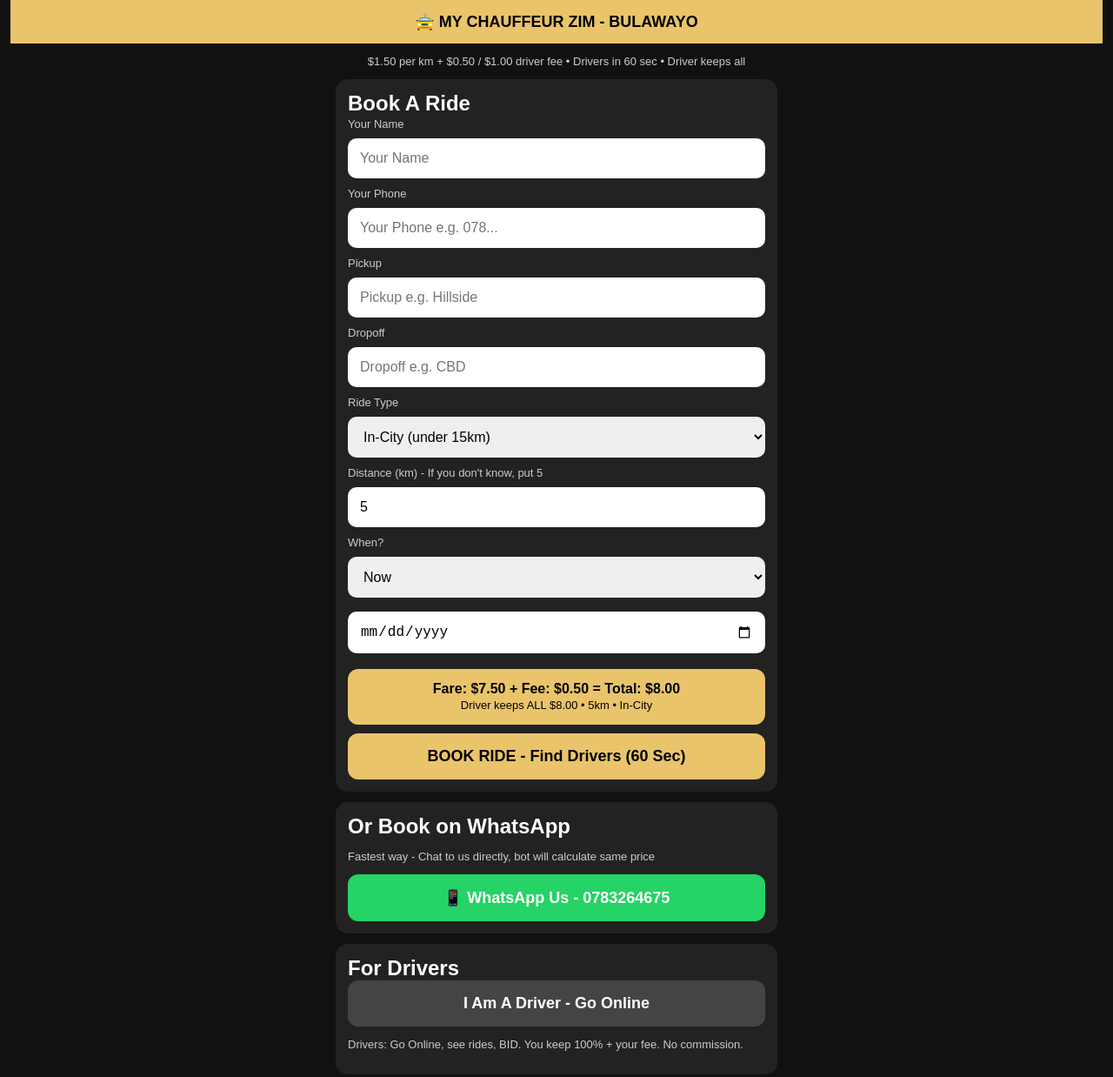
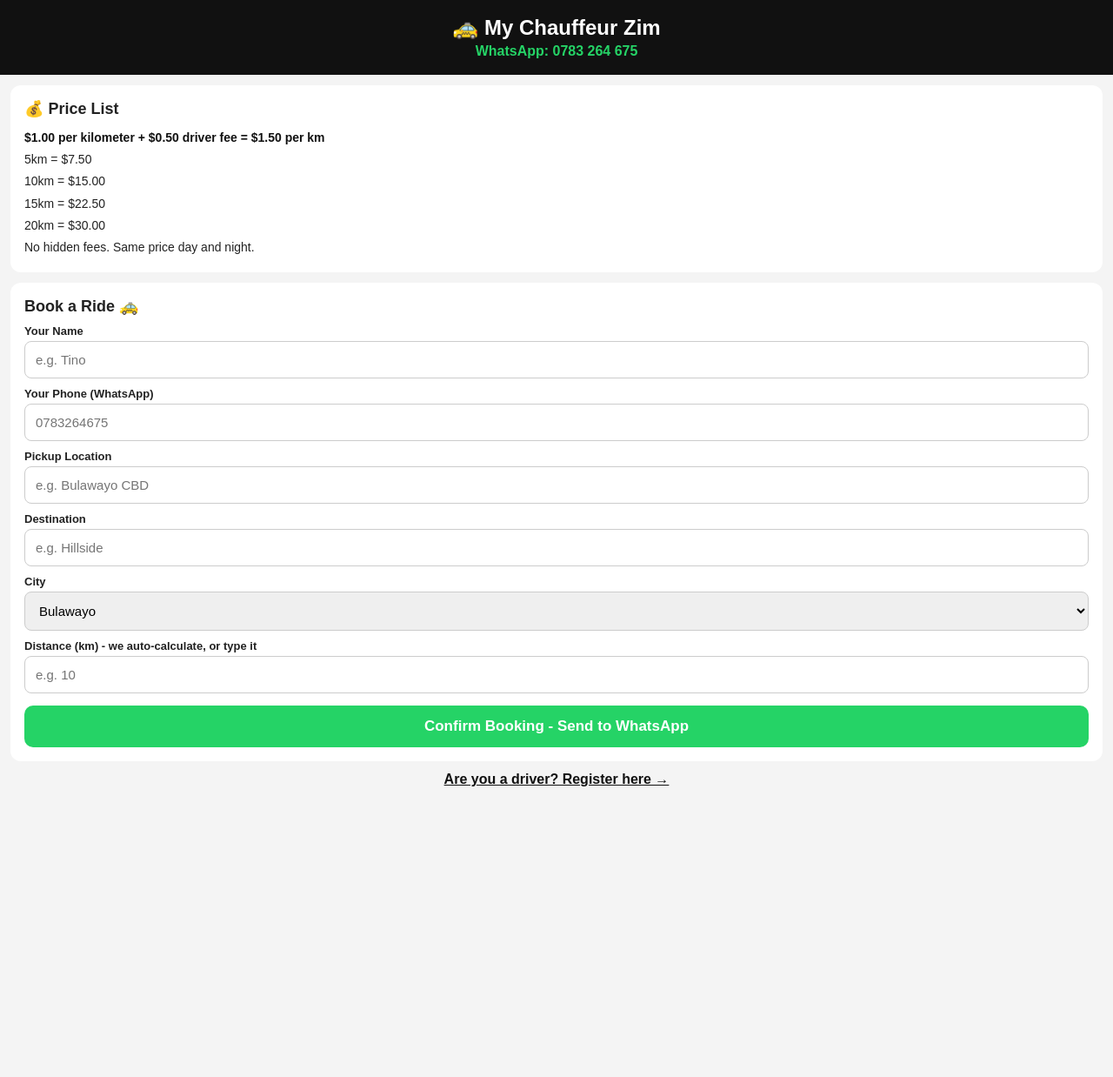
Before and after one commit to tinevimbomatthew-beep/My-Chauffeur-Zim-, a website: page index.html in a window 1280 px wide. Shown: the top 1238 px of the page at 87% size. After the commit the page ends 915 px from the top, so only its background shows below. Drawn offline with nearby package versions, Linux system fonts and the light colour scheme.

Commit message:
Update index.html

```diff
--- a/index.html
+++ b/index.html
@@ -1,193 +1,183 @@
 <!DOCTYPE html>
-<html lang="en"><head><meta charset="utf-8"><meta name="viewport" content="width=device-width,initial-scale=1">
-<title>My Chauffeur Zim - Book a Ride Bulawayo</title>
+<html lang="en">
+<head>
+<meta charset="UTF-8">
+<meta name="viewport" content="width=device-width, initial-scale=1.0">
+<title>My Chauffeur Zim - Book a Ride</title>
 <style>
-body{margin:0;font-family:sans-serif;background:#111;color:#fff;text-align:center;padding:0 12px 30px}
-.top{background:#E9C46A;color:#000;padding:14px;font-weight:bold;font-size:18px}
-.card{background:#222;margin:12px auto;max-width:480px;padding:14px;border-radius:14px;text-align:left}
-input,select{width:100%;padding:14px;margin:8px 0;border-radius:10px;border:none;font-size:16px;box-sizing:border-box}
-.btn{display:block;width:100%;padding:16px;border-radius:12px;border:none;font-size:18px;font-weight:bold;text-decoration:none;text-align:center;box-sizing:border-box;cursor:pointer}
-.green{background:#25D366;color:#fff}.gold{background:#E9C46A;color:#000}.dark{background:#444;color:#fff}
-.small{font-size:13px;color:#ccc}
-.pricebox{background:#E9C46A;color:#000;padding:14px;border-radius:12px;text-align:center;font-weight:bold;margin:10px 0}
-.driver{background:#333;padding:12px;border-radius:10px;margin:8px 0}
-.timer{color:#E9C46A;font-weight:bold}
-</style></head><body>
-<div class="top">🚖 MY CHAUFFEUR ZIM - BULAWAYO</div>
-<p class="small">$1.50 per km + $0.50 / $1.00 driver fee • Drivers in 60 sec • Driver keeps all</p>
+    * { box-sizing: border-box; margin: 0; padding: 0; font-family: Arial, sans-serif; }
+  body { background: #f4f4f4; color: #222; }
+  .top { background: #111; color: #fff; padding: 18px; text-align: center; }
+  .top h1 { font-size: 24px; }
+  .top p { color: #25D366; margin-top: 4px; font-weight: bold; }
+  .box { background: #fff; margin: 12px; padding: 16px; border-radius: 12px; }
+  h2 { font-size: 18px; margin-bottom: 10px; }
+  label { display: block; font-size: 13px; font-weight: bold; margin: 10px 0 4px; }
+  input, select { width: 100%; padding: 12px; border: 1px solid #ccc; border-radius: 8px; font-size: 15px; }
+  button { width: 100%; padding: 14px; border: none; border-radius: 10px; background: #25D366; color: #fff; font-size: 17px; font-weight: bold; margin-top: 14px; cursor: pointer; }
+  button:disabled { background: #999; }
+  .price-box { background: #eafff1; border: 1px solid #25D366; padding: 12px; border-radius: 10px; margin-top: 12px; font-size: 15px; line-height: 1.6; display: none; }
+  .msg { margin-top: 12px; padding: 12px; border-radius: 8px; display: none; font-size: 14px; line-height: 1.5; }
+  .ok { background: #eafff1; display: block; }
+  .err { background: #ffe5e5; display: block; }
+  .prices { font-size: 14px; line-height: 1.8; }
+  .prices b { color: #111; }
+  .links { text-align: center; margin: 10px; }
+  .links a { color: #111; font-weight: bold; }
+</style>
+</head>
+<body>
 
-<div class="card">
-<h2 style="margin:0">Book A Ride</h2>
-<label class="small">Your Name</label>
-<input id="name" placeholder="Your Name">
-<label class="small">Your Phone</label>
-<input id="phone" placeholder="Your Phone e.g. 078...">
-<label class="small">Pickup</label>
-<input id="pickup" placeholder="Pickup e.g. Hillside">
-<label class="small">Dropoff</label>
-<input id="dropoff" placeholder="Dropoff e.g. CBD">
-<label class="small">Ride Type</label>
-<select id="rideType" onchange="updatePrice()">
-  <option value="In-City">In-City (under 15km)</option>
-  <option value="Outside City">Outside City (15km+)</option>
-</select>
-<label class="small">Distance (km) - If you don't know, put 5</label>
-<input id="km" type="number" value="5" min="1" oninput="updatePrice()">
-<label class="small">When?</label>
-<select id="when"><option>Now</option><option>Later Today</option><option>Tomorrow</option></select>
-<input id="date" type="date">
-
-<div class="pricebox" id="priceBox">
-  Fare: $7.50 + Fee: $0.50 = Total: $8.00<br>
-  <span style="font-size:13px;font-weight:normal">Driver keeps ALL $8.00</span>
+<div class="top">
+  <h1>🚕 My Chauffeur Zim</h1>
+  <p>WhatsApp: 0783 264 675</p>
 </div>
 
-<button class="btn gold" onclick="bookWeb()">BOOK RIDE - Find Drivers (60 Sec)</button>
-<div id="result"></div>
-<div id="driversList"></div>
+<div class="box">
+  <h2>💰 Price List</h2>
+  <div class="prices">
+    <b>$1.00 per kilometer + $0.50 driver fee = $1.50 per km</b><br>
+    5km = $7.50<br>
+    10km = $15.00<br>
+    15km = $22.50<br>
+    20km = $30.00<br>
+    No hidden fees. Same price day and night.
+  </div>
 </div>
 
-<div class="card">
-<h2 style="margin:0">Or Book on WhatsApp</h2>
-<p class="small">Fastest way - Chat to us directly, bot will calculate same price</p>
-<a class="btn green" href="https://wa.me/263783264675?text=Hi%20My%20Chauffeur%20Zim%20I%20want%20a%20ride">📱 WhatsApp Us - 0783264675</a>
+<div class="box">
+  <h2>Book a Ride 🚕</h2>
+  <form id="bookForm">
+    <label>Your Name</label>
+    <input id="name" required placeholder="e.g. Tino">
+
+    <label>Your Phone (WhatsApp)</label>
+    <input id="phone" required placeholder="0783264675">
+
+    <label>Pickup Location</label>
+    <input id="pickup" required placeholder="e.g. Bulawayo CBD">
+
+    <label>Destination</label>
+    <input id="destination" required placeholder="e.g. Hillside">
+
+    <label>City</label>
+    <select id="city">
+      <option>Harare</option>
+      <option selected>Bulawayo</option>
+      <option>Mutare</option>
+      <option>Gweru</option>
+      <option>Masvingo</option>
+      <option>Kwekwe</option>
+      <option>Victoria Falls</option>
+    </select>
+
+    <label>Distance (km) - we auto-calculate, or type it</label>
+    <input id="km" type="number" step="0.1" required placeholder="e.g. 10">
+
+    <div class="price-box" id="priceBox"></div>
+
+    <button type="submit" id="btn">Confirm Booking - Send to WhatsApp</button>
+  </form>
+  <div class="msg" id="msg"></div>
 </div>
 
-<div class="card">
-<h2 style="margin:0">For Drivers</h2>
-<a class="btn dark" href="driver.html">I Am A Driver - Go Online</a>
-<p class="small">Drivers: Go Online, see rides, BID. You keep 100% + your fee. No commission.</p>
+<div class="links">
+  <a href="driver.html">Are you a driver? Register here →</a>
 </div>
-<p class="small">My Chauffeur Zim • 0783264675 • Bulawayo</p>
 
 <script src="https://cdn.jsdelivr.net/npm/@supabase/supabase-js@2"></script>
 <script>
-let sb=null; try{ sb=window.supabase.createClient("https://mogkiebjvlifeybvsoe.supabase.co","sb_publishable_Ahk3owY4S6SWC7klW9ArRw_TaQIho5f"); }catch(e){}
+  // --- PUT YOUR KEYS HERE ---
+  const SUPABASE_URL = 'YOUR_SUPABASE_URL';
+  const SUPABASE_ANON_KEY = 'YOUR_SUPABASE_ANON_KEY';
+  const supabase = window.supabase.createClient(SUPABASE_URL, SUPABASE_ANON_KEY);
 
-// === FINAL PRICING: $1.50 per km, driver adds fee, keeps ALL ===
-function calcFare(km){
-  km = Number(km) || 0;
-  if(km < 1) km = 1;
-  return (km * 1.50);
-}
-function calcFee(km, rideType){
-  km = Number(km) || 0;
-  let type = (rideType || '').toLowerCase();
-  if(type.includes('outside') || type.includes('out') || km >= 15) return 1.00;
-  return 0.50;
-}
-function calcTotal(km, rideType){
-  return calcFare(km) + calcFee(km, rideType);
-}
+  const PER_KM = 1.50;
+  const kmInput = document.getElementById('km');
+  const priceBox = document.getElementById('priceBox');
+  const msg = document.getElementById('msg');
 
-function updatePrice(){
-  let km = Number(document.getElementById('km').value) || 5;
-  let rideType = document.getElementById('rideType').value;
-  let fare = calcFare(km);
-  let fee = calcFee(km, rideType);
-  let total = fare + fee;
-  document.getElementById('priceBox').innerHTML = `Fare: $${fare.toFixed(2)} + Fee: $${fee.toFixed(2)} = Total: $${total.toFixed(2)}<br><span style="font-size:13px;font-weight:normal">Driver keeps ALL $${total.toFixed(2)} • ${km}km • ${rideType}</span>`;
-  return {fare, fee, total};
-}
+  function showPrice() {
+    const km = parseFloat(kmInput.value);
+    if (!km || km <= 0) { priceBox.style.display = 'none'; return; }
+    const total = (km * PER_KM).toFixed(2);
+    priceBox.style.display = 'block';
+    priceBox.innerHTML = `Distance: <b>${km}km</b><br>Pricing: $1.00/km + $0.50 fee = $1.50/km<br><b>Total: $${total}</b>`;
+  }
+  kmInput.addEventListener('input', showPrice);
 
-let currentRideId = null;
-let countdownTimer = null;
+  // Auto-calculate distance when pickup/destination change
+  async function autoKm() {
+    const pickup = document.getElementById('pickup').value.trim();
+    const dest = document.getElementById('destination').value.trim();
+    const city = document.getElementById('city').value;
+    if (!pickup || !dest) return;
+    try {
+      async function geo(place) {
+        const r = await fetch(`https://nominatim.openstreetmap.org/search?format=json&q=${encodeURIComponent(place + ', ' + city + ', Zimbabwe')}&limit=1`);
+        const d = await r.json();
+        return d[0] ? { lat: d[0].lat, lon: d[0].lon } : null;
+      }
+      const a = await geo(pickup);
+      const b = await geo(dest);
+      if (!a || !b) return;
+      const r = await fetch(`https://router.project-osrm.org/route/v1/driving/${a.lon},${a.lat};${b.lon},${b.lat}?overview=false`);
+      const d = await r.json();
+      if (d.routes && d.routes[0]) {
+        kmInput.value = (d.routes[0].distance / 1000).toFixed(1);
+        showPrice();
+      }
+    } catch (e) {}
+  }
+  document.getElementById('destination').addEventListener('change', autoKm);
 
-async function bookWeb(){
-  const name=document.getElementById('name').value.trim();
-  const phone=document.getElementById('phone').value.trim();
-  const pickup=document.getElementById('pickup').value.trim();
-  const dropoff=document.getElementById('dropoff').value.trim();
-  const km = Number(document.getElementById('km').value) || 5;
-  const rideType = document.getElementById('rideType').value;
-  const when = document.getElementById('when').value;
-  const date = document.getElementById('date').value;
-  if(!pickup||!dropoff){ alert('Put pickup + dropoff'); return; }
-  if(!phone){ alert('Put your phone so driver can call you'); return; }
+  document.getElementById('bookForm').addEventListener('submit', async (e) => {
+    e.preventDefault();
+    const btn = document.getElementById('btn');
+    btn.disabled = true; btn.textContent = 'Sending...';
+    msg.className = 'msg'; msg.style.display = 'none';
 
-  let {fare, fee, total} = updatePrice();
+    const name = document.getElementById('name').value.trim();
+    const phoneRaw = document.getElementById('phone').value.trim();
+    const phone = phoneRaw.replace(/[^0-9]/g, '');
+    // Normalize to 263...
+    let fullPhone = phone;
+    if (phone.startsWith('0')) fullPhone = '263' + phone.slice(1);
+    if (phone.length === 9) fullPhone = '263' + phone;
 
-  document.getElementById('result').innerHTML=`<p>✅ Ride posted! <br>Fare $${fare.toFixed(2)} + Fee $${fee.toFixed(2)} = <b>Total $${total.toFixed(2)}</b><br><br><span class="timer" id="countdown">⏱️ 60s left - Waiting for first 5 drivers to BID...</span></p>`;
-  document.getElementById('driversList').innerHTML = '';
+    const pickup = document.getElementById('pickup').value.trim();
+    const destination = document.getElementById('destination').value.trim();
+    const city = document.getElementById('city').value;
+    const km = parseFloat(kmInput.value);
+    const total = (km * PER_KM).toFixed(2);
 
-  if(sb){
-    try{
-      const {data} = await sb.from('rides').insert([{
-        customer_name: name,
-        customer_phone: phone,
-        pickup, dropoff, km,
-        ride_type: rideType,
-        price: fare,
-        driver_fee: fee,
-        total_price: total,
-        datetime: date + ' ' + when,
-        city: 'Bulawayo',
-        status: 'waiting'
-      }]).select().single();
-      if(data) currentRideId = data.id;
-    }catch(e){ console.log(e); }
-  }
+    // --- THIS IS WHAT THE BOT LOOKS FOR ---
+    const { data, error } = await supabase.from('bookings').insert([{
+      customer_name: name,
+      phone: fullPhone,
+      pickup: pickup,
+      destination: destination,
+      city: city,
+      distance_km: km,
+      price: total,
+      status: 'pending',
+      source: 'website',
+      whatsapp_sent: false
+    }]).select().single();
 
-  // 60 sec countdown
-  let left = 60;
-  clearInterval(countdownTimer);
-  countdownTimer = setInterval(()=>{
-    left--;
-    let el = document.getElementById('countdown');
-    if(el) el.innerText = `⏱️ ${left}s left - Waiting for first 5 drivers to BID...`;
-    if(left <= 0){
-      clearInterval(countdownTimer);
-      loadDrivers();
+    if (error) {
+      msg.className = 'msg err'; msg.style.display = 'block';
+      msg.textContent = 'Error: ' + error.message + ' - Check Supabase keys / bookings table.';
+      btn.disabled = false; btn.textContent = 'Confirm Booking - Send to WhatsApp';
+      return;
     }
-  }, 1000);
 
-  // Also check every 5 sec so drivers show as they bid
-  let checkCount = 0;
-  let poll = setInterval(async ()=>{
-    checkCount++;
-    if(checkCount > 12){ clearInterval(poll); return; }
-    await loadDrivers(true);
-  }, 5000);
-}
-
-async function loadDrivers(silent){
-  if(!sb || !currentRideId) return;
-  const {data: bids} = await sb.from('bids').select('*').eq('ride_id', currentRideId).order('created_at',{ascending:true}).limit(5);
-  if(!bids || !bids.length){
-    if(!silent) document.getElementById('driversList').innerHTML = '<p class="small">No drivers bid in 60 seconds. Try again or WhatsApp us.</p>';
-    return;
-  }
-  // Get driver details for each bid
-  let html = `<h3>Top ${bids.length} Drivers - Pick 1</h3>`;
-  for(let i=0;i<bids.length;i++){
-    let b = bids[i];
-    let drvName = 'Driver ' + (i+1);
-    let car = '', plate = '';
-    try{
-      const {data: drv} = await sb.from('drivers').select('name,car,car_detail,plate').eq('phone', b.driver_phone).single();
-      if(drv){ drvName = drv.name; car = drv.car + ' ' + (drv.car_detail||''); plate = drv.plate; }
-    }catch(e){}
-    // DO NOT show driver phone until customer picks
-    html += `<div class="driver"><b>${i+1}. ${drvName}</b><br><span class="small">${car} • Plate: ${plate}</span><br><span class="small">Total: $${Number(b.total_price || b.ride_price || 0).toFixed(2)} - Driver keeps all</span><br><br><button class="btn green" onclick="pickDriver('${b.driver_phone}','${drvName.replace(/'/g,"")}','${car}','${plate}')">PICK THIS DRIVER</button></div>`;
-  }
-  document.getElementById('driversList').innerHTML = html;
-  let el = document.getElementById('countdown');
-  if(el) el.innerText = `✅ ${bids.length} driver(s) bid! Pick 1 below.`;
-}
-
-async function pickDriver(driverPhone, driverName, car, plate){
-  if(!sb || !currentRideId) return;
-  await sb.from('rides').update({ status: 'assigned', chosen_driver: driverPhone }).eq('id', currentRideId);
-  // Notify admin/driver via WhatsApp - we send to admin who forwards number to chosen driver ONLY
-  let pickup = document.getElementById('pickup').value;
-  let dropoff = document.getElementById('dropoff').value;
-  let phone = document.getElementById('phone').value;
-  let name = document.getElementById('name').value;
-  let {total} = updatePrice();
-  let msg = `I picked driver ${driverName} (${plate}) for ride ${pickup} to ${dropoff}. My name: ${name} My phone: ${phone} Total: $${total.toFixed(2)}. Please connect us.`;
-  document.getElementById('driversList').innerHTML = `<p>✅ <b>You picked ${driverName}</b><br>${car} • ${plate}<br>Total to pay driver: $${total.toFixed(2)}<br><br>Driver will call you on ${phone} shortly. We sent your number ONLY to this driver.</p><br><a class="btn green" href="https://wa.me/263783264675?text=${encodeURIComponent(msg)}">Confirm on WhatsApp</a>`;
-  window.open('https://wa.me/263783264675?text='+encodeURIComponent(msg), '_blank');
-}
-
-updatePrice();
-</script></body></html>
+    msg.className = 'msg ok'; msg.style.display = 'block';
+    msg.innerHTML = `✅ Booking saved! Booking ID: ${data.id}<br>From: ${pickup} → ${destination}<br>${km}km = $${total}<br><br>We are sending this to WhatsApp now. Our team / bot will WhatsApp you on ${fullPhone} shortly. You can also WhatsApp us on 0783 264 675.`;
+    btn.disabled = false; btn.textContent = 'Confirm Booking - Send to WhatsApp';
+    document.getElementById('bookForm').reset();
+    priceBox.style.display = 'none';
+  });
+</script>
+</body>
+</html>
```
